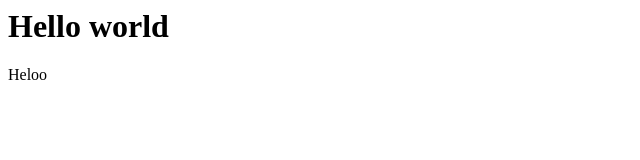
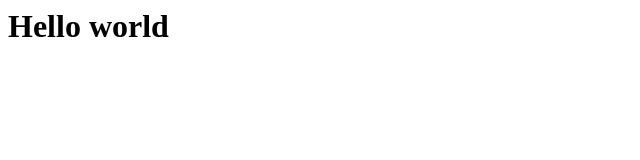
Before and after one commit to zahid2000/BP205, a plain HTML site: page index.html in a window 1280 px wide. Shown: the full height of the page, 0-640 px from the left. Drawn offline with Linux system fonts and the light colour scheme.

Commit message:
deleted p tag in index.html file

```diff
--- a/index.html
+++ b/index.html
@@ -1,2 +1 @@
 <h1>Hello world</h1>
-<p>Heloo</p>
```
